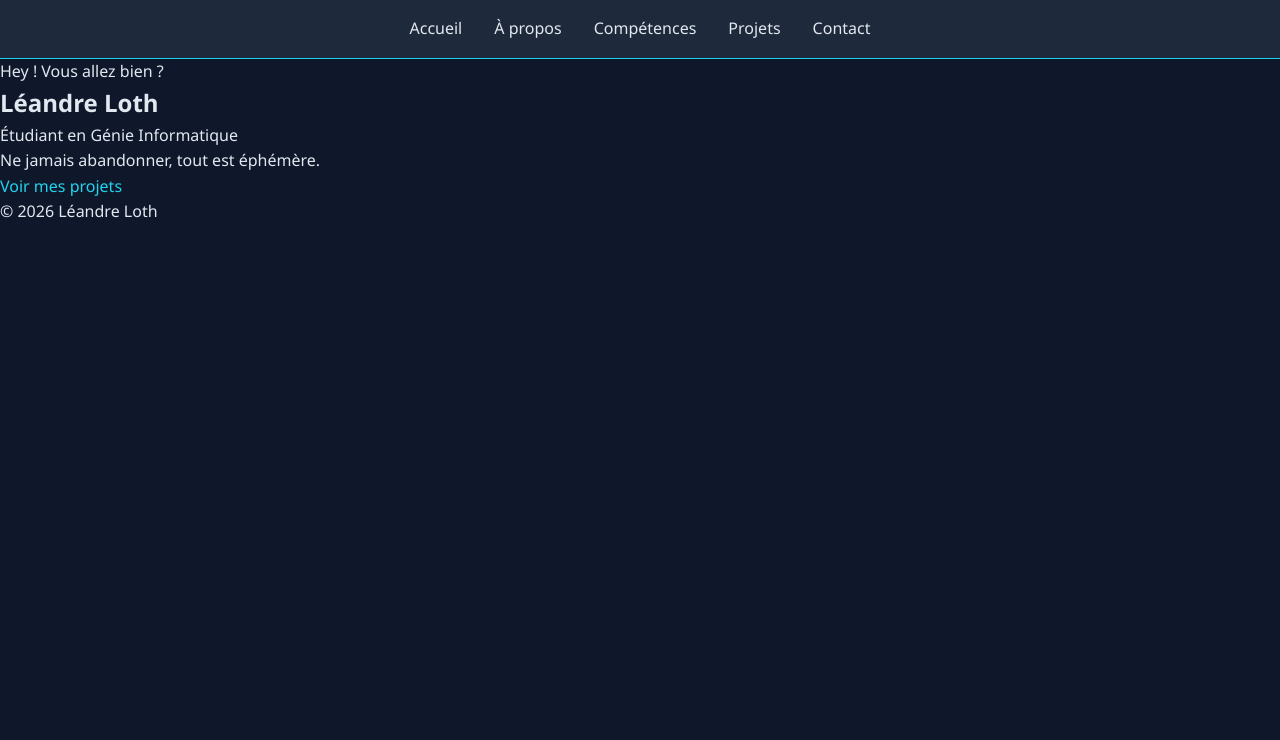
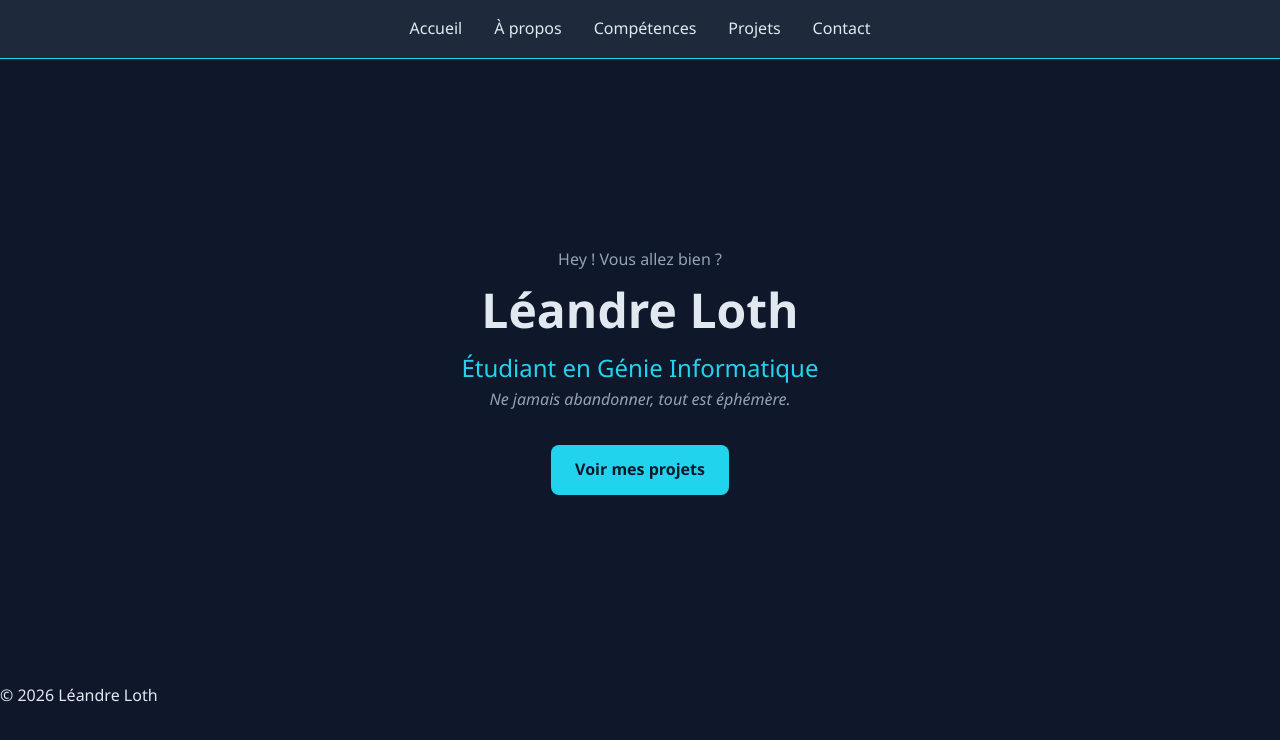
Before and after one commit to LeandreMampouele/Portfolio, a plain HTML site: page index.html in a window 1280 px wide. Drawn offline with Linux system fonts and the light colour scheme.

Commit message:
CSS : header, navigation et section hero

```diff
--- a/css/style.css
+++ b/css/style.css
@@ -40,7 +40,7 @@ header {
 
 }
 
-nav ul{
+nav ul {
     display: flex;
     justify-content: center;
     gap: 2rem;
@@ -49,3 +49,48 @@ nav ul{
 nav a{
     color: var(--texte);
 }
+
+/* Bouton et contenu principal */
+
+main {
+    max-width: 1100px;
+    margin: 0 auto;
+    padding: 2rem;
+}
+
+.hero {
+    min-height: 70vh;
+    display: flex;
+    flex-direction: column;
+    justify-content: center;
+    align-items: center;
+    text-align: center;
+}
+
+h1 {
+    font-size: 3rem;
+}
+
+.intro {
+    color: var(--texte-secondaire);
+}
+
+.role {
+    color: var(--accent);
+    font-size: 1.5rem;
+}
+
+.slogan {
+    font-style: italic;
+    color: var(--texte-secondaire);
+    margin-bottom: 2rem;
+}
+
+.btn {
+    display: inline-block;
+    background: var(--accent);
+    color: var(--fond);
+    padding: 0.75rem 1.5rem;
+    border-radius: 8px;
+    font-weight: bold;
+}
```
